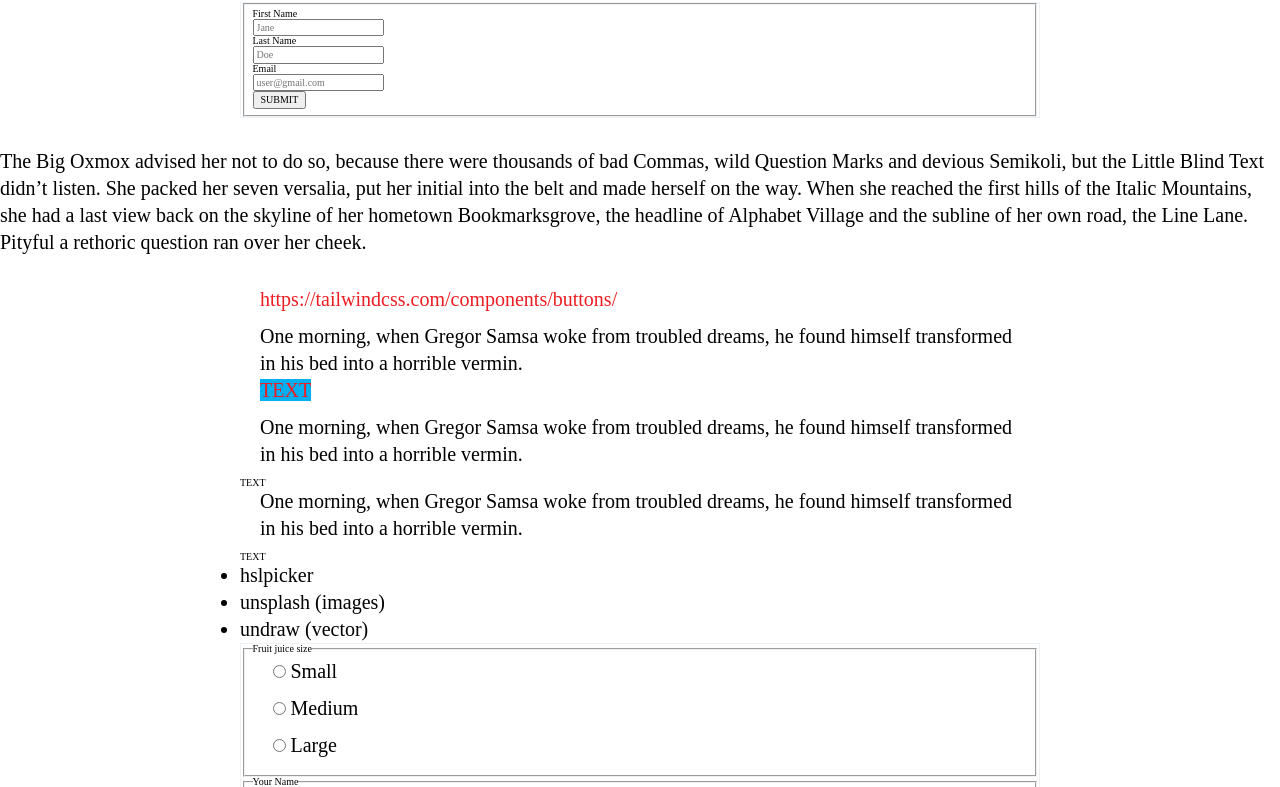
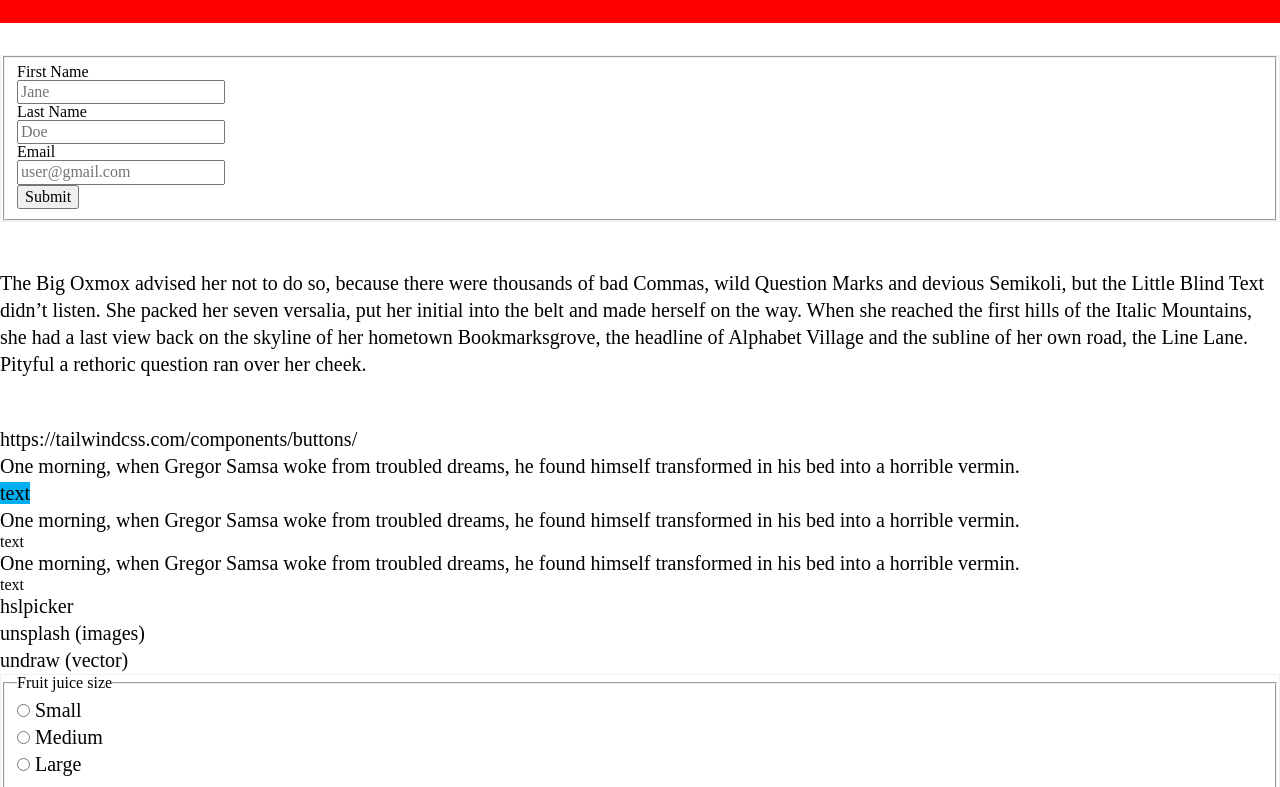
Before and after one commit to oiler/html, a website: page index.html in a window 1280 px wide. Shown: the part 99-886 px from the top of the page. Drawn offline with nearby package versions, Linux system fonts and the light colour scheme; files that its build step writes are made by us from their sources.

Commit message:
cleanup final version

```diff
--- a/dev/css/base/_colors.scss
+++ b/dev/css/base/_colors.scss
@@ -1,20 +1,20 @@
 // http://hslpicker.com/
 
-$blue:     hsla(196, 100%, 47%, 1); //#00aeef
-$black:    hsla(0, 0%, 0%, 1); //#000000
-$orange:   hsla(38, 100%, 50%, 1); //#ffa100
-$red:      hsla(358, 85%, 52%, 1); //#ed1c24
-$white:    hsla(0, 100%, 100%, 1); //#ffffff
+$white:        hsla(360, 100%, 100%, 1); //#fff
+$black:        hsla(0, 0%, 0%, 1); //#000000
+$red:          hsla(0, 100%, 50%, 1); //#ff0000
+$blue:         hsla(240, 100%, 50%, 1); //#0000ff
+$green:        hsla(120, 100%, 25%, 1); //#008000
 
-$gray_100: hsla(204, 45%, 98%, 1); //#f7fafc
-$gray_200: hsla(210, 38%, 95%, 1); //#edf2f7
-$gray_300: hsla(214, 32%, 91%, 1); //#e2e8f0
-$gray_400: hsla(211, 25%, 84%, 1); //#cbd5e0
-$gray_500: hsla(214, 20%, 69%, 1); //#a0aec0
-$gray_600: hsla(216, 15%, 52%, 1); //#718096;
-$gray_700: hsla(218, 17%, 35%, 1); //#4a5568;
-$gray_800: hsla(218, 23%, 23%, 1); //#2d3748;
-$gray_900: hsla(220, 26%, 14%, 1); //#1a202c;
+$gray_100:     hsla(204, 45%, 98%, 1); //#f7fafc
+$gray_200:     hsla(210, 38%, 95%, 1); //#edf2f7
+$gray_300:     hsla(214, 32%, 91%, 1); //#e2e8f0
+$gray_400:     hsla(211, 25%, 84%, 1); //#cbd5e0
+$gray_500:     hsla(214, 20%, 69%, 1); //#a0aec0
+$gray_600:     hsla(216, 15%, 52%, 1); //#718096;
+$gray_700:     hsla(218, 17%, 35%, 1); //#4a5568;
+$gray_800:     hsla(218, 23%, 23%, 1); //#2d3748;
+$gray_900:     hsla(220, 26%, 14%, 1); //#1a202c;
 
 $action_primary: hsla(358, 85%, 52%, 1); //#ed1c24
 $action_secondary: hsla(196, 100%, 47%, 1); //#00aeef
--- a/dev/css/base/_text.scss
+++ b/dev/css/base/_text.scss
@@ -5,7 +5,6 @@ h1, h2, h3, h4, h5, h6 {
     font-style: normal;
     font-stretch: normal;
     letter-spacing: normal;
-    // color: #000000;
     margin:0;
     padding:0;
 }
@@ -32,7 +31,6 @@ p, ol, ul {
     font-style: normal;
     font-stretch: normal;
     letter-spacing: normal;
-    // color: #000000;
     margin:0;
     padding:0;
     font-size: 20px;
--- a/dev/css/base/_utilities.scss
+++ b/dev/css/base/_utilities.scss
@@ -40,11 +40,14 @@ a { color:inherit; text-decoration:none; }
 .text-center { text-align: center; }
 .text-justify { text-align: justify; }
 .vertical-center { display: flex;  align-items: center; justify-content: center; }
+.text-allcaps { text-transform: uppercase; }
+.text-caps { text-transform: capitalize; }
+.text-lower { text-transform: lowercase; }
+.text-unset { text-transform: unset; }
 
 .toggle-content { display: none; }
 .toggle-content.is-visible { display: block; }
 
-.allcaps { text-transform:uppercase; }
 .screen-reader-text {
   clip: rect(1px, 1px, 1px, 1px);
   position: absolute !important;
--- a/dev/css/base/_variables.scss
+++ b/dev/css/base/_variables.scss
@@ -1,31 +1,10 @@
 /** WIDTHS **/
-$max_width:61.25rem;
-$text_max_width:50rem;
-$wide_max_width:60rem;
-$narrow_max_width:40rem;
 $device_mobile: 600px;
-$device_tablet: 800px;
 $device_desktop: 1024px;
 
 /** FONTS **/
 //$font-stack: Helvetica, sans-serif;
-$base_value: 0.625rem;
-$bv: 0.625rem;
-
-/** COLORS **/
-// $primary-color: #333;
-// $background               : white;
-// //$primary-color            : #0366EE                                   ;
-// $secondary-color          : #29de7d                                   ;
-// $accent-color             : #cdcdcd                                   ;
-// $alternate-background     : #fafafa                                   ;
-// $alternate-color          : #404040                                   ;
-// $link-color               : $primary-color                            ;
-// $link-hover-color         : darken($link-color, 15%)                  ;
-// $highlight                : #ffeea8                                   ;
-// $error                    : #D33C40                                   ;
-// $success                  : #29de7d                                   ;
-// $bq-border                : 16px solid #f0f0f0                        ;
-// $border-color             : #dedede;
-// $border-radius            : 4px ;
-// $font-color: #404040;
+// $base_value: 0.625rem;
+// $bv: 0.625rem;
+$base_value: 1rem;
+$bv: 1rem;
--- a/dev/css/content.scss
+++ /dev/null
@@ -1,12 +0,0 @@
-body { font-family: $font-text; line-height:1; }
-
-.content {
-    p {
-        margin-bottom:$bv_1;
-        padding:0 $bv_2;
-        a:link { color:$action_primary; }
-        a:visited { color:$action_primary; }
-        a:hover { color:$action_secondary; }
-        a:visited { color:$action_primary;  }
-    }
-}
--- /dev/null
+++ b/dev/css/layout/content.scss
@@ -0,0 +1,19 @@
+body { font-family: $font-text; line-height:1; }
+
+.wrapper { width:100%; margin:0 auto; max-width:100%; }
+.content {
+    width:100%; margin:0 auto; ;
+    // &.wide { max-width:$wide_max_width; }
+    // &.narrow { max-width:$narrow_max_width; }
+}
+
+// .content {
+//     p {
+//         margin-bottom:$bv_1;
+//         padding:0 $bv_2;
+//         a:link { color:$action_primary; }
+//         a:visited { color:$action_primary; }
+//         a:hover { color:$action_secondary; }
+//         a:visited { color:$action_primary;  }
+//     }
+// }
--- a/dev/css/styles.scss
+++ b/dev/css/styles.scss
@@ -1,5 +1,5 @@
 /** RESET **/
-@import 'base/normalize';
+@import 'vendor/normalize';
 
 /** BASE **/
 @import 'base/variables';
@@ -10,13 +10,6 @@
 @import 'base/text';
 
 /** CONFIG **/
-body { font-size:10px; }
-.wrapper { width:100%; margin:0 auto; max-width:$max_width; }
-.content {
-    width:100%; margin:0 auto; max-width:$text_max_width;
-    &.wide { max-width:$wide_max_width; }
-    &.narrow { max-width:$narrow_max_width; }
-}
 @import 'base/sizespaces';
 
 /** COMPONENTS **/
@@ -25,6 +18,8 @@ body { font-size:10px; }
 // @import 'components/forms';
 
 /** LAYOUT **/
-@import 'header';
-@import 'content';
-@import 'desktop';
+@import 'layout/mobile';
+@import 'layout/header';
+@import 'layout/footer';
+@import 'layout/content';
+@import 'layout/desktop';
--- a/package.json
+++ b/package.json
@@ -23,7 +23,7 @@
   },
   "homepage": "https://github.com/oiler/html#readme",
   "dependencies": {
-    "node-sass": "^4.12.0",
+    "node-sass": "^4.14.1",
     "webpack": "^4.38.0",
     "webpack-cli": "^3.3.6"
   }
```
Also changed, not shown: dev/css/layout/desktop.scss (renamed from dev/css/desktop.scss), dev/css/layout/footer.scss (added), dev/css/layout/header.scss (renamed from dev/css/header.scss), dev/css/layout/mobile.scss (added), dev/css/vendor/_normalize.css (renamed from dev/css/base/_normalize.css), 1 other file.
